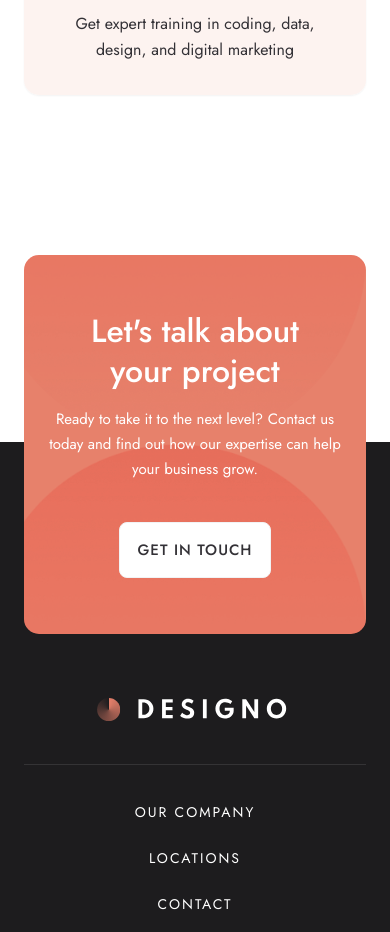
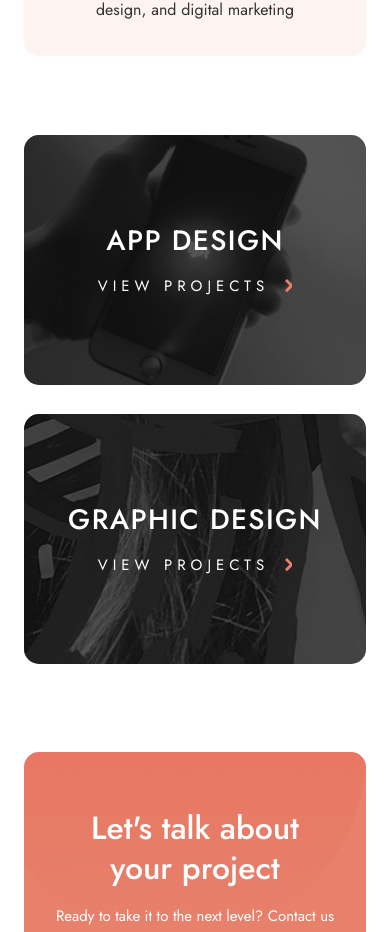
Before and after one commit to brandeth/designo, a Next.js app: page /web-design in a window 390 px wide. Shown: the part 3507-4439 px from the top of the page. Built offline with nearby package versions, Linux system fonts and the light colour scheme.

Commit message:
mobile responsiveness for web design page.

```diff
--- a/app/globals.css
+++ b/app/globals.css
@@ -38,6 +38,20 @@ body {
   line-height: 36px;
 }
 
+@utility preset-mobile-heading-2 {
+  font-weight: 500;
+  font-size: 28px;
+  line-height: 36px;
+  letter-spacing: 1.4px;
+}
+
+@utility preset-mobile-link-1 {
+  font-weight: 400;
+  font-size: 15px;
+  line-height: normal;
+  letter-spacing: 5px;
+}
+
 @utility preset-mobile-body {
   font-weight: 400;
   font-size: 15px;
--- a/app/page.tsx
+++ b/app/page.tsx
@@ -1,12 +1,12 @@
 import { HomeCoreValues } from "@/components/HomeCoreValues";
 import { HomeHero } from "@/components/HomeHero";
-import { HomeServices } from "@/components/HomeServices";
+import { Services } from "@/components/Services";
 
 export default function Home() {
   return (
     <main className="bg-background text-foreground">
       <HomeHero />
-      <HomeServices />
+      <Services />
       <HomeCoreValues />
     </main>
   );
--- a/app/web-design/page.tsx
+++ b/app/web-design/page.tsx
@@ -8,6 +8,7 @@ import photonImage from "@/public/images/photon.png";
 import transferImage from "@/public/images/transfer.png";
 import { PageSection } from "@/components/PageSection";
 import { ProjectCard } from "@/components/ProjectCard";
+import { Services } from "@/components/Services";
 
 const description =
   "We build websites that serve as powerful marketing tools and bring memorable brand experiences.";
@@ -65,10 +66,10 @@ const webDesignProjects: WebDesignProject[] = [
 
 export default function WebDesignPage() {
   return (
-    <main className="bg-background text-foreground">
+    <main className="bg-background text-foreground mb-12 grid gap-y-20">
       <PageSection title="Web Design" description={description} />
-
-      <section className="px-6 py-30 md:px-0" aria-label="Web design projects">
+      {/* py-30 */}
+      <section className="px-6  md:px-0" aria-label="Web design projects">
         <div className="mx-auto grid max-w-277.75 gap-10 md:gap-8 xl:grid-cols-3">
           {webDesignProjects.map((project) => (
             <ProjectCard
@@ -85,6 +86,8 @@ export default function WebDesignPage() {
           ))}
         </div>
       </section>
+
+      <Services excludedHref="/web-design" />
     </main>
   );
 }
--- /dev/null
+++ b/components/Services.tsx
@@ -0,0 +1,120 @@
+import Image from "next/image";
+import Link from "next/link";
+
+type Service = {
+  title: string;
+  href: string;
+  imageSrc: string;
+  priority?: boolean;
+  cardClassName?: string;
+  imageSizes: string;
+};
+
+type ServicesProps = {
+  excludedHref?: Service["href"];
+};
+
+const services: Service[] = [
+  {
+    title: "WEB DESIGN",
+    href: "/web-design",
+    imageSrc: "/images/web-design.png",
+    priority: true,
+    cardClassName: "xl:h-full",
+    imageSizes: "(min-width: 1024px) 541px, 100vw",
+  },
+  {
+    title: "APP DESIGN",
+    href: "/app-design",
+    imageSrc: "/images/app-design.png",
+    cardClassName: "xl:h-77",
+    imageSizes: "(min-width: 1024px) 541px, 100vw",
+  },
+  {
+    title: "GRAPHIC DESIGN",
+    href: "/graphic-design",
+    imageSrc: "/images/graphic-design.png",
+    cardClassName: "xl:h-77",
+    imageSizes: "(min-width: 1024px) 541px, 100vw",
+  },
+];
+
+function ServiceCard({
+  title,
+  href,
+  imageSrc,
+  priority = false,
+  cardClassName,
+  imageSizes,
+}: Service) {
+  return (
+    <article
+      className={`relative isolate min-h-62.5 overflow-hidden rounded-[15px] hover:[&>.home-service-overlay]:bg-designo-peach/80 has-[a:focus-visible]:[&>.home-service-overlay]:bg-designo-peach/80 ${cardClassName ?? ""}`}
+    >
+      <Image
+        src={imageSrc}
+        alt=""
+        aria-hidden="true"
+        fill
+        priority={priority}
+        sizes={imageSizes}
+        className="object-cover"
+      />
+
+      <div className="home-service-overlay absolute inset-0 bg-designo-black/35 transition-colors duration-200" />
+
+      <div className="relative flex h-full flex-col items-center justify-center gap-4 md:gap-6 px-6 text-center">
+        <h2 className="preset-mobile-heading-2 md:preset-2 text-designo-white uppercase">
+          {title}
+        </h2>
+
+        <Link
+          href={href}
+          className="inline-flex items-center gap-4 preset-mobile-link-1 text-designo-white uppercase transition-opacity hover:opacity-80 focus-visible:opacity-80"
+        >
+          <span>View Projects</span>
+          <Image
+            src="/icons/right-arrow.svg"
+            alt="right arrow"
+            aria-hidden="true"
+            width={7}
+            height={10}
+          />
+        </Link>
+      </div>
+    </article>
+  );
+}
+
+export function Services({ excludedHref }: ServicesProps) {
+  const visibleServices = excludedHref
+    ? services.filter((service) => service.href !== excludedHref)
+    : services;
+
+  const [featuredService, ...secondaryServices] = visibleServices;
+
+  if (!featuredService) {
+    return null;
+  }
+
+  return (
+    // py-30
+    <section className=" px-6 md:px-0" aria-labelledby="services-heading">
+      <div className="mx-auto max-w-277.75 h-full xl:h-160">
+        <h2 id="services-heading" className="sr-only">
+          Services
+        </h2>
+
+        <div className="grid gap-7.25 lg:h-full xl:grid-cols-2">
+          <ServiceCard {...featuredService} />
+
+          <div className="grid gap-6 lg:grid-rows-2">
+            {secondaryServices.map((service) => (
+              <ServiceCard key={service.title} {...service} />
+            ))}
+          </div>
+        </div>
+      </div>
+    </section>
+  );
+}
```
